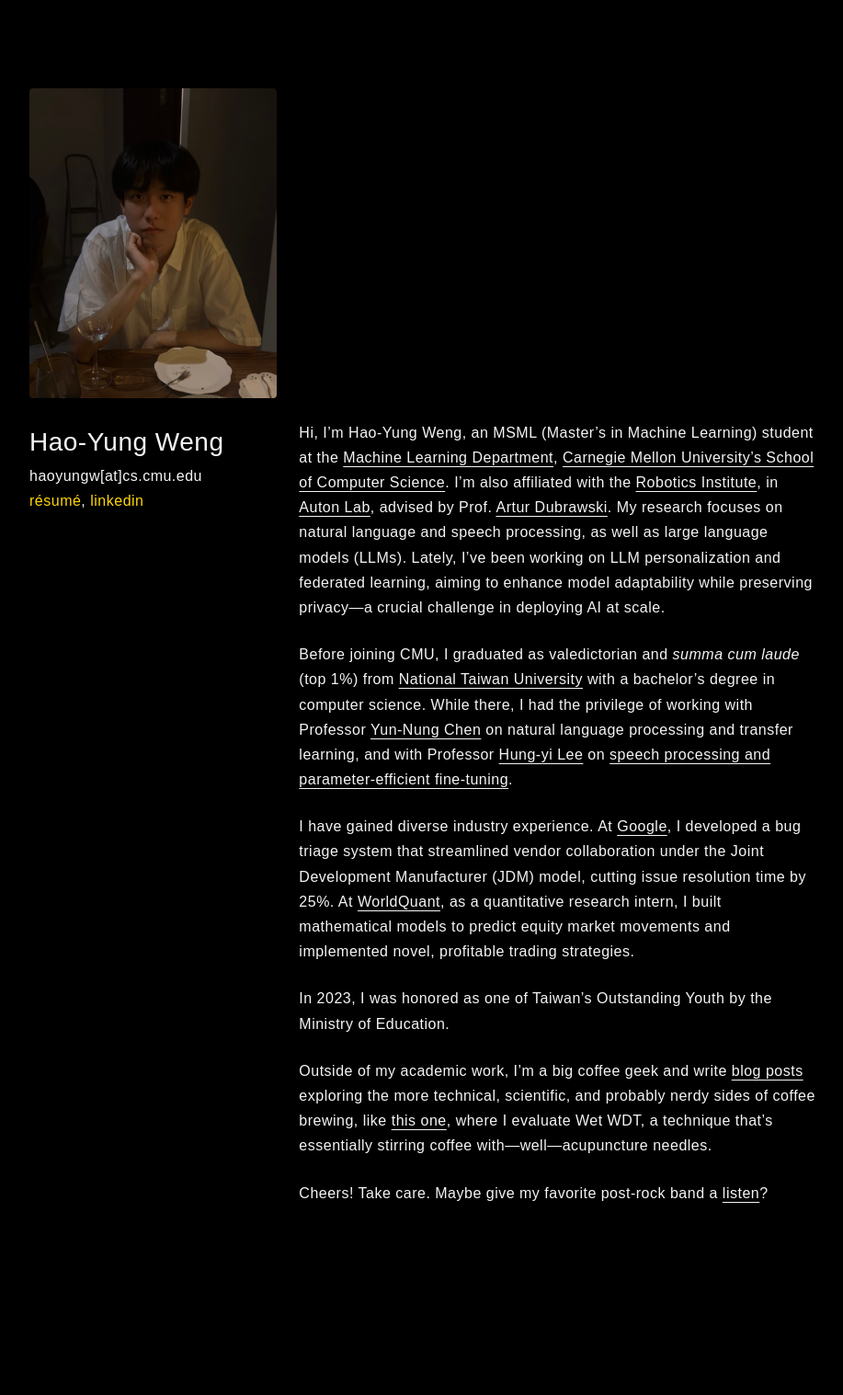
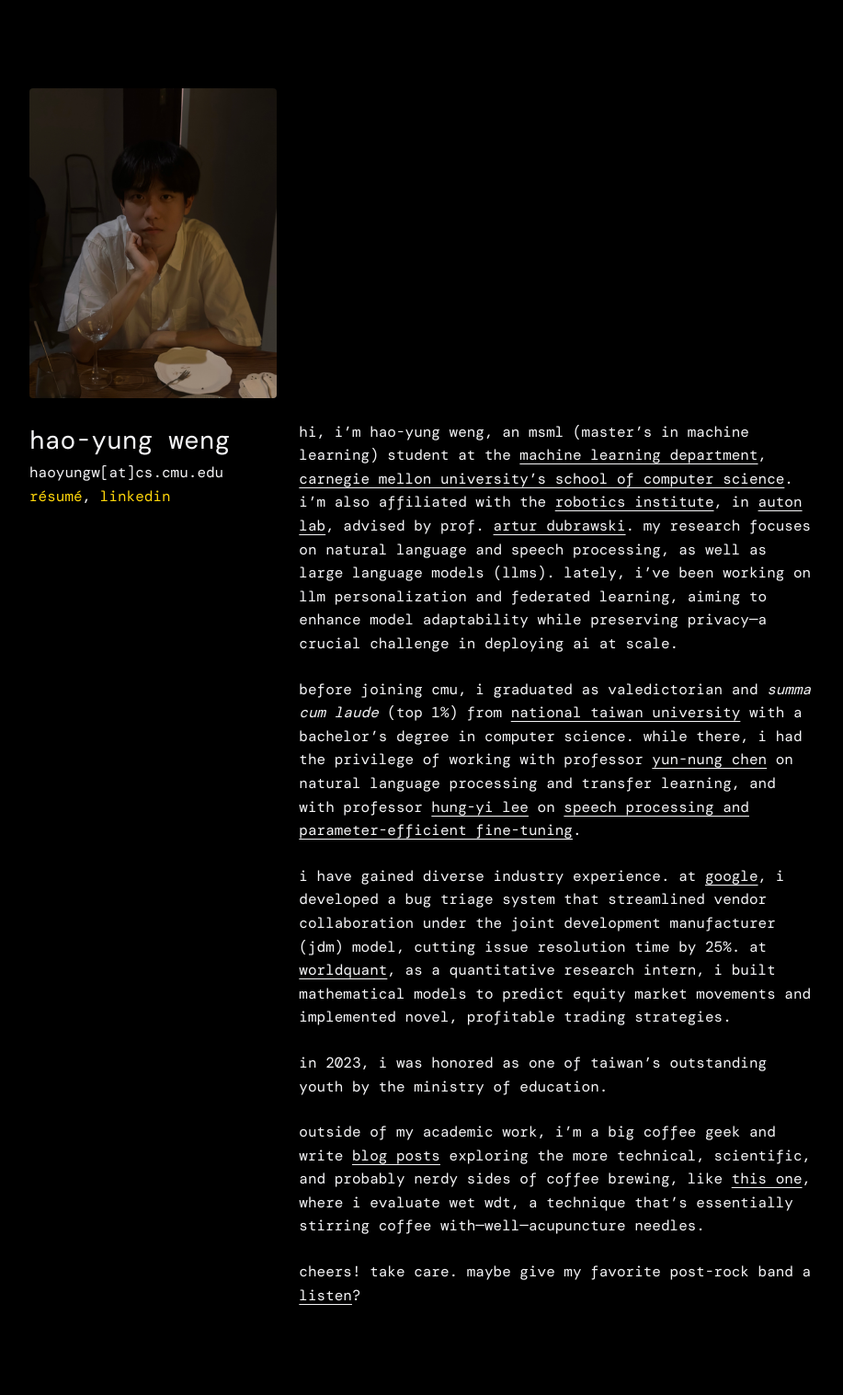
Before and after one commit to haoyungweng/haoyungweng.github.io, a Jekyll site: the page built from index.md, in a window 1280 px wide. Shown: the whole page at 92% size, without its empty margins (180-1097 px from the left). Built offline with Jekyll 4.4.1, drawn with Linux system fonts in a browser that asks for light colours; some web fonts are replaced; before the commit the page ends 1407 px from its top, so only the background shows below that.

Commit message:
change to mono style

```diff
--- a/_includes/head.html
+++ b/_includes/head.html
@@ -11,7 +11,9 @@
     <meta name="msapplication-config" content="/assets/icons/browserconfig.xml">
     <meta name="theme-color" content="#000000">
     <link href="https://cdn.jsdelivr.net/npm/bootstrap@5.3.0/dist/css/bootstrap.min.css" rel="stylesheet">
-    <link rel="stylesheet" href="https://use.typekit.net/dbw2pyl.css">
+    <link rel="preconnect" href="https://fonts.googleapis.com">
+    <link rel="preconnect" href="https://fonts.gstatic.com" crossorigin>
+    <link href="https://fonts.googleapis.com/css2?family=DM+Mono&display=swap" rel="stylesheet">
     <link rel="stylesheet" href="{{ site.url }}/assets/css/styles.css">
     {% seo %}
 </head>
--- a/assets/css/styles.scss
+++ b/assets/css/styles.scss
@@ -17,12 +17,13 @@
 body {
     background-color: var(--background-color);
     color: var(--text-color);
-    font-family: "dm-sans", sans-serif;
+    font-family: "DM Mono", sans-serif;
     font-size: 16px;
     font-weight: 400;
-    line-height: 1.7;
-    letter-spacing: .03125em;
+    line-height: 1.6;
+    // letter-spacing: .03125em;
     -webkit-font-smoothing: antialiased;
+    text-transform: lowercase;
 }
 
 .title {
```
